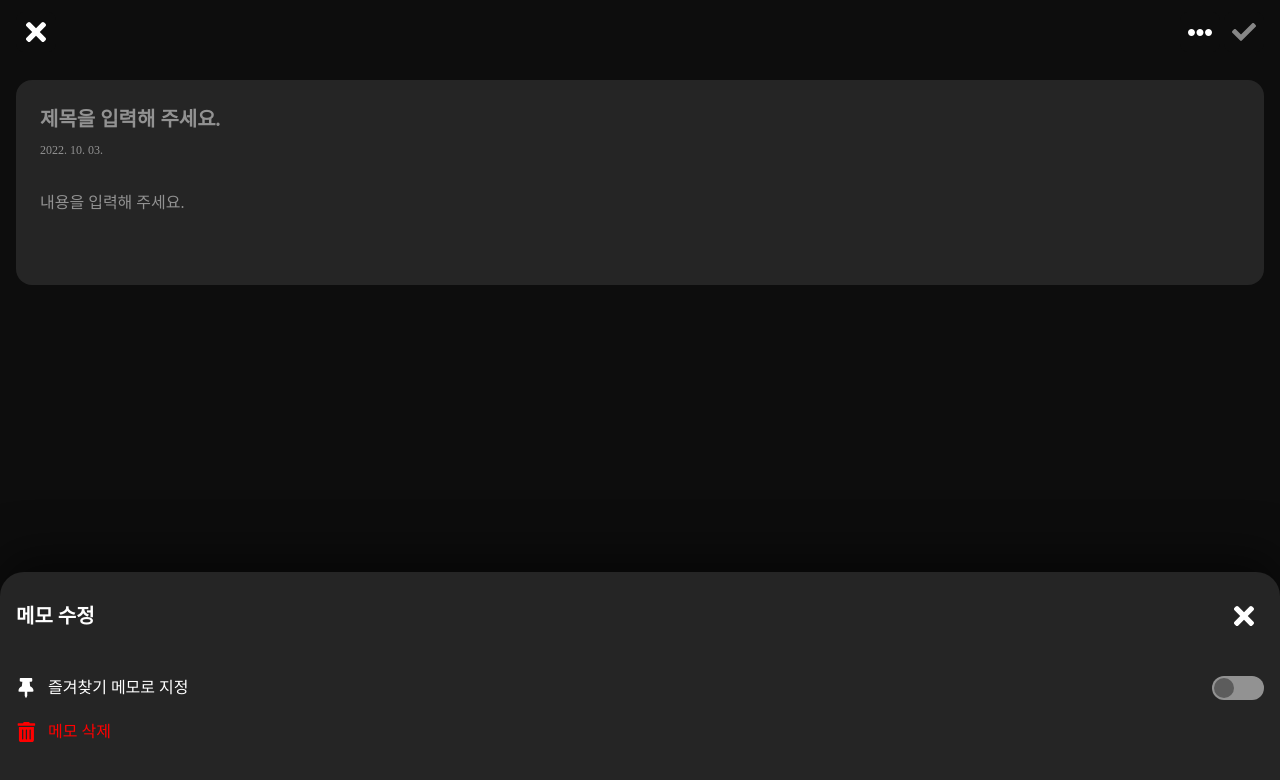
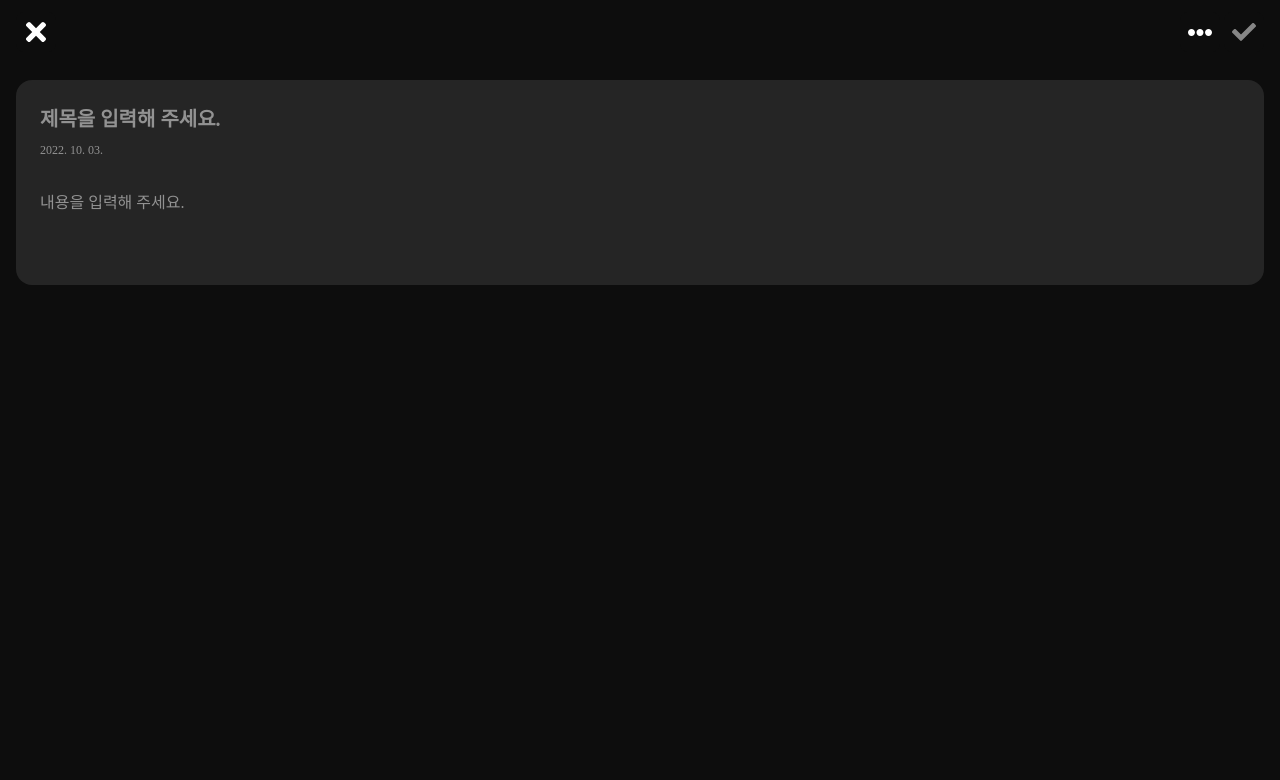
Before and after one commit to weirdry/react-memo, a React (Create React App) app: page /view-memo/1 in a window 1280 px wide. Shown: the top 780 px of the page. Built offline with nearby package versions, Linux system fonts and the light colour scheme; a web font is replaced by a local one.

Commit message:
Bottom-sheet on/off functionality added in view-memo

```diff
--- a/src/routes/view-memo/view-memo.component.tsx
+++ b/src/routes/view-memo/view-memo.component.tsx
@@ -20,6 +20,7 @@ import { ViewMemoContainer } from './view-memo.styles'
 
 export default function ViewMemo() {
 	const [isDisabled, setIsDisabled] = useState<boolean>(true)
+	const [isMenuOpened, setIsMenuOpened] = useState<boolean>(false)
 
 	// Need to change from useState to slice below
 	const [isPinned, setIsPinned] = useState<boolean>(false)
@@ -54,6 +55,9 @@ export default function ViewMemo() {
 		navigate('/')
 	}
 
+	const handleMenu = (e: MouseEvent<HTMLButtonElement>): void =>
+		setIsMenuOpened(!isMenuOpened)
+
 	const handlePin = (e: MouseEvent<HTMLButtonElement>): void =>
 		setIsPinned(!isPinned)
 
@@ -79,7 +83,7 @@ export default function ViewMemo() {
 					}
 					rightSideChildren={
 						<>
-							<IconButton icon="more" />
+							<IconButton icon="more" handleClick={handleMenu} />
 							<IconButton icon="confirm" type="submit" disabled={isDisabled} />
 						</>
 					}
@@ -92,7 +96,9 @@ export default function ViewMemo() {
 					/>
 				</div>
 			</form>
-			<BottomSheet title="메모 수정">
+
+			{isMenuOpened && (
+				<BottomSheet title="메모 수정" handleClose={handleMenu}>
 					<OverlayItem
 						icon="pin"
 						text="즐겨찾기 메모로 지정"
@@ -107,6 +113,7 @@ export default function ViewMemo() {
 						handleClick={handleDelete}
 					/>
 				</BottomSheet>
+			)}
 		</ViewMemoContainer>
 	)
 }
```
Lines whose indentation alone changed are shown as unchanged.
